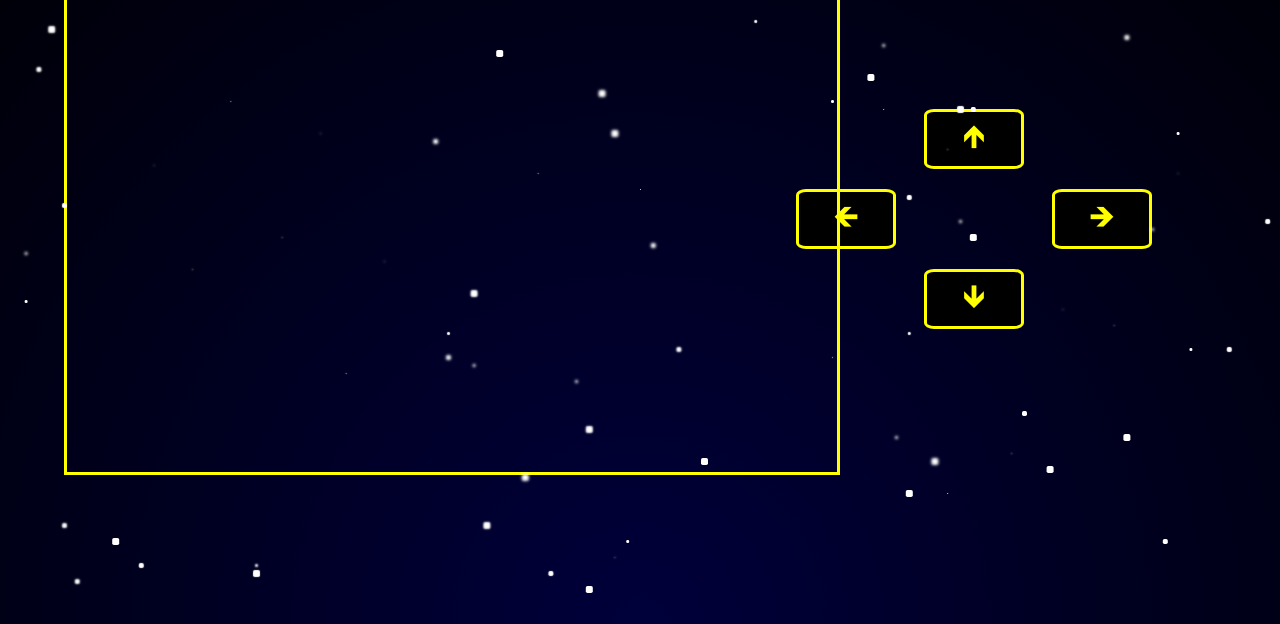
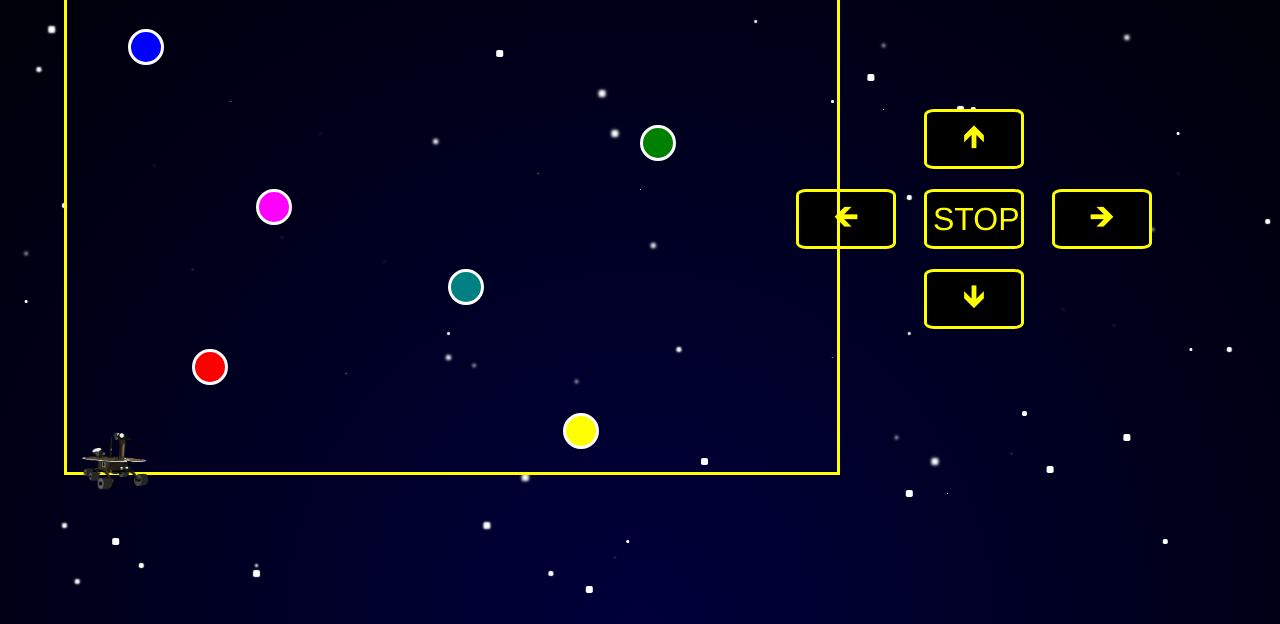
Before and after one commit to T1anyu-zhao/2022Project_Rover, a website: page Command/index.html in a window 1280 px wide. Shown: the part 211-835 px from the top of the page. Drawn offline with Linux system fonts and the light colour scheme.

Commit message:
final UI

```diff
--- a/Command/index.html
+++ b/Command/index.html
@@ -15,9 +15,17 @@
         <button class = "movement backward" onclick = backward()>&#129147</button>
         <button class = "movement right" onclick = right()>&#129146</button>
         <button class = "movement left" onclick = left()>&#129144</button>
+        <button class = "movement stop" onclick = stop()>STOP</button>
         <div class = "battery" id = "time"></div>
         <div class = "map">MAP</div>
         <div class = "stars"></div>
+        <div class = "aliens blue"></div>
+        <div class = "aliens fuchsia"></div>
+        <div class = "aliens green"></div>
+        <div class = "aliens red"></div>
+        <div class = "aliens teal"></div>
+        <div class = "aliens yellow"></div>
+        <img src="rover.png" alt="rover" style="width:8%;height:8%;position:absolute;left:5%;top:80%;z-index: 2;">
 
         <script>
             function forward(){
@@ -72,6 +80,19 @@
                 .catch(err => console.log(err))
             }
 
+            function stop(){
+                // when stop button is clicked, the letter S is sent to the server
+                const data = 'S'
+                fetch('http://localhost:8000/datastream', {
+                    method: 'POST',
+                    body: JSON.stringify({ data }),
+                    headers: { 'Content-Type': 'application/json' }
+                })
+                .then(response => response.text())
+                .then(data => console.log(data))
+                .catch(err => console.log(err))
+            }
+
             var mins = 231;
             document.getElementById("time").innerHTML = mins + " mins remaining";
             setInterval(time_remaining,60000);
--- a/Command/styles.css
+++ b/Command/styles.css
@@ -12,6 +12,7 @@ body {
     width: 1px;
     background-color: white;
     border-radius: 100%;
+    z-index: 1;
     box-shadow: -36vw -40vh 3px 0px white,49vw 4vh 1px 2px white,-49vw -25vh 1px 0px white,
     21vw 18vh 1px 1px white,-16vw -6vh 3px 2px white,23vw -33vh 3px 2px white,
     24vw -5vh 2px 0px white,26vw -10vh 0px 2px white,1vw -34vh 3px 0px white,
@@ -52,6 +53,7 @@ h1 {
     font-family: 'Franklin Gothic Medium', 'Arial Narrow', Arial, sans-serif;
     text-align: center;
     font-size: 250%;
+    z-index: 2;
 }
 
 .movement {
@@ -68,6 +70,7 @@ h1 {
     border-radius: 10%;
     font-family: 'Franklin Gothic Medium', 'Arial Narrow', Arial, sans-serif;
     transition-duration: 0.4s;
+    z-index: 2;
 }
 
 .forward {
@@ -110,6 +113,16 @@ h1 {
     color: black;
 }
 
+.stop {
+    position: absolute; right: 20%; top: 50%;
+}
+
+.stop:hover {
+    background-color: red;
+    border: none;
+    color: white;
+}
+
 .battery {
     background-color: darkgreen;
     border: 4px solid darkgoldenrod;
@@ -122,6 +135,7 @@ h1 {
     margin: auto;
     font-family: 'Franklin Gothic Medium', 'Arial Narrow', Arial, sans-serif;
     position: absolute; left: 15%; top: 3.5%;
+    z-index: 2;
 }
 
 .map {
@@ -137,4 +151,44 @@ h1 {
     margin: auto;
     font-family: 'Franklin Gothic Medium', 'Arial Narrow', Arial, sans-serif;
     position: absolute; left: 5%; top: 20%;
+    z-index: 2;
 }
+
+.aliens {
+    height: 30px;
+    width: 30px;
+    border-radius: 50%;
+    display: inline-block;
+    border: 3px solid white;
+    z-index: 2;
+}
+
+.blue {
+    background-color: blue;
+    position: absolute; left: 10%; top: 30%;
+}
+
+.fuchsia {
+    background-color: fuchsia;
+    position: absolute; left: 20%; top: 50%;
+}
+
+.green {
+    background-color: green;
+    position: absolute; left: 50%; top: 42%;
+}
+
+.red {
+    background-color: red;
+    position: absolute; left: 15%; top: 70%;
+}
+
+.teal {
+    background-color: teal;
+    position: absolute; left: 35%; top: 60%;
+}
+
+.yellow {
+    background-color: yellow;
+    position: absolute; left: 44%; top: 78%;
+}
```
Also changed, not shown: Command/back-end.js (+26 -4 lines), Command/rover.png (added).
